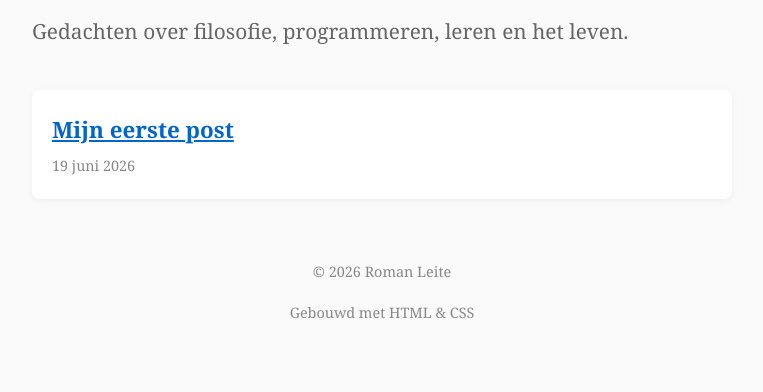
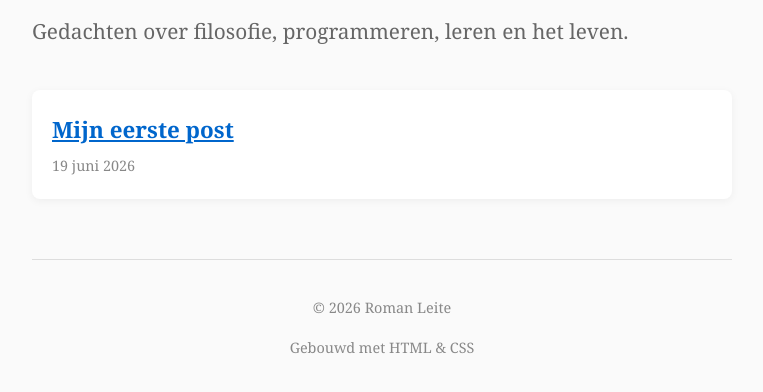
Before and after one commit to RomanL08/RomanL08.github.io, a plain HTML site: page index.html in a window 1280 px wide. Shown: the part 278-670 px from the top of the page, without its empty margins (258-1021 px from the left). Drawn offline with Linux system fonts and the light colour scheme.

Commit message:
Footer adjustment

```diff
--- a/style.css
+++ b/style.css
@@ -93,6 +93,8 @@ nav a:hover {
 footer {
     text-align: center;
     margin-top: 60px;
+    padding-top: 20px;
+    border-top: 1px solid #ddd;
     color: #888;
     font-size: 0.9rem;
 }
```
